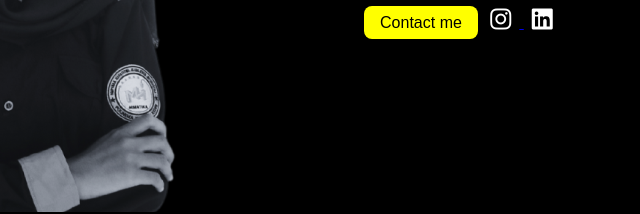
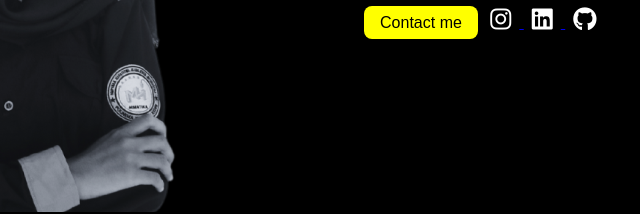
Before and after one commit to Fitridwianisa/PortfolioIsa, a plain HTML site: page index.html in a window 1280 px wide. Shown: the part 389-603 px from the top of the page, 500-1140 px from the left. Drawn offline with Linux system fonts and the light colour scheme.

Commit message:
Update index.html
Menambahkan Link github

```diff
--- a/index.html
+++ b/index.html
@@ -35,6 +35,9 @@
         </a>
         <a href="https://www.linkedin.com/in/fitri-dwi-anisa-00b609250" target="_blank">
           <i class="fab fa-linkedin"></i>
+        </a>
+        <a href="https://github.com/Fitridwianisa" target="_blank">
+          <i class="fab fa-github"></i>
         </a>
       </div>
     </section>
```
